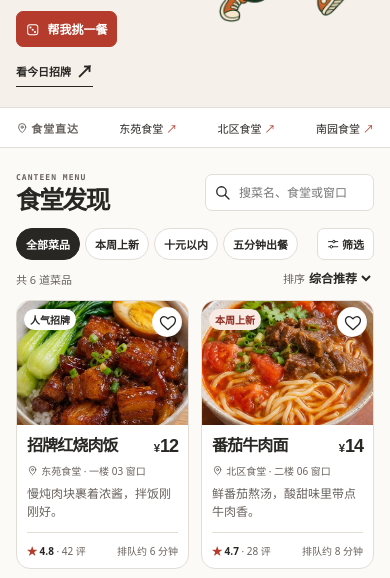
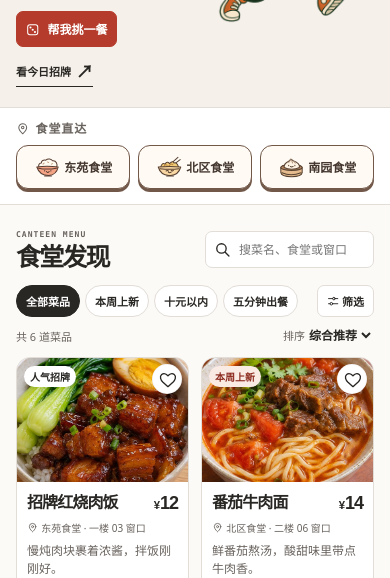
Before and after one commit to Acerinka/campus-fanpiao, a plain HTML site: page index.html in a window 390 px wide. Shown: the part 246-824 px from the top of the page. Drawn offline with Linux system fonts and the light colour scheme.

Commit message:
Give each canteen shortcut an illustrated pressable button

```diff
--- a/app.js
+++ b/app.js
@@ -36,6 +36,7 @@ function render(){
  const items=list(),n=Object.keys(initial).filter(k=>filters[k]!=='不限').length;
  el('saved-count').textContent=saved.length?`(${saved.length})`:'';
  el('hero').hidden=savedView;
+ document.querySelectorAll('[data-hall]').forEach(button=>button.setAttribute('aria-pressed',String(button.dataset.hall===filters.hall)));
  el('menuheading').textContent=savedView?'想吃清单':'食堂发现';
  el('section-kicker').textContent=savedView?'MY SHORTLIST':'CANTEEN MENU';
  for(const name of ['discover','saved'])el('nav-'+name).classList.toggle('active',(name==='saved')===savedView);
--- a/index.html
+++ b/index.html
@@ -4,7 +4,7 @@
   <meta charset="utf-8"><meta name="viewport" content="width=device-width,initial-scale=1,viewport-fit=cover">
   <meta name="theme-color" content="#fcfaf7"><meta name="description" content="饭票校园食堂点评，按口味、预算和等候时间找到今天想吃的那道菜。">
   <title>饭票 · 校园食堂点评</title>
-  <link rel="icon" href="icon.svg?v=3" type="image/svg+xml"><link rel="stylesheet" href="style.css?v=4"><script defer src="app.js?v=4"></script>
+  <link rel="icon" href="icon.svg?v=3" type="image/svg+xml"><link rel="stylesheet" href="style.css?v=5"><script defer src="app.js?v=5"></script>
 </head>
 <body>
 <header><div class="navwrap"><a class="brand" href="#discover" aria-label="饭票首页"><img src="icon.svg?v=3" alt=""><span><strong>饭票</strong><small>FANPIAO</small></span></a>
@@ -21,7 +21,12 @@
     </div>
     <div class="mascot" aria-hidden="true"><img src="lunch-runner.png" alt="" fetchpriority="high"></div>
   </div></div>
-  <div class="hall-strip"><div class="hall-inner"><span class="hall-label"><i data-i="pin"></i> 食堂直达</span><button data-hall="东苑">东苑食堂 <span>↗</span></button><button data-hall="北区">北区食堂 <span>↗</span></button><button data-hall="南园">南园食堂 <span>↗</span></button></div></div>
+  <div class="hall-strip"><div class="hall-inner" role="group" aria-labelledby="hall-title">
+    <span class="hall-label" id="hall-title"><i data-i="pin"></i>食堂直达</span>
+    <button class="hall-button" data-hall="东苑"><img src="hall-rice.svg" alt="">东苑食堂<span aria-hidden="true">›</span></button>
+    <button class="hall-button" data-hall="北区"><img src="hall-noodles.svg" alt="">北区食堂<span aria-hidden="true">›</span></button>
+    <button class="hall-button" data-hall="南园"><img src="hall-steamer.svg" alt="">南园食堂<span aria-hidden="true">›</span></button>
+  </div></div>
 </section>
 <section class="menu" id="menu" aria-labelledby="menuheading"><div class="sectionhead"><div class="section-title"><div><div class="eyebrow" id="section-kicker">CANTEEN MENU</div><h2 id="menuheading">食堂发现</h2></div></div><label class="search"><i data-i="search"></i><input id="search" type="search" placeholder="搜菜名、食堂或窗口" aria-label="搜菜名、食堂或窗口"></label></div>
 <div class="filters"><div id="chips" class="chips" aria-label="快捷筛选"></div><button id="filter-open" class="filterbtn"><i data-i="sliders"></i><span>筛选</span></button></div>
--- a/style.css
+++ b/style.css
@@ -55,11 +55,15 @@ h1 em { color: var(--accent); font-style: normal }
 .mascot { height: clamp(300px,25.5vw,385px); position: relative; display: grid; place-items: center }
 .mascot img { display: block; width: 92%; height: 88%; position: absolute; inset: 6% 4%; object-fit: contain; filter: saturate(.75) }
 .hall-strip { background: var(--paper); color: var(--ink); border-block: 1px solid var(--rule) }
-.hall-inner { gap: clamp(20px, 4.5vw, 72px); min-height: 43px }
+.hall-inner { display: grid; grid-template-columns: auto repeat(3,minmax(0,1fr)); gap: 14px; padding-block: 16px 19px }
 .hall-label { color: var(--muted); gap: 6px; font-size: 12px; font-weight: 750; letter-spacing: .08em }
-.hall-inner button { gap: 12px; padding: 9px 0; color: var(--ink); font-size: 13px }
-.hall-inner button span { color: var(--accent); font-family: Arial, sans-serif }
-.hall-inner button:hover { color: var(--accent); text-decoration: underline }
+.hall-label { margin-right: 12px }
+.hall-button { --edge: #725849; min-height: 47px; gap: 10px; padding: 4px 14px; border: 1.5px solid var(--edge); border-radius: 15px; background: #fffaf4; color: #44372f; box-shadow: 0 3px 0 var(--edge); font-size: 15px; font-weight: 750; transition: transform .14s ease, box-shadow .14s ease, background-color .14s ease }
+.hall-button img { width: 38px; height: 36px; flex: none; transition: transform .18s ease }
+.hall-button span { margin-left: auto; font: 22px/1 Arial,sans-serif; color: #876958 }
+.hall-button[aria-pressed="true"] { background: #f9e3d8; border-color: var(--accent-deep); box-shadow: 0 1px 0 var(--accent-deep); transform: translateY(2px) }
+@media (hover:hover) { .hall-button:hover { background: #faece1 } .hall-button:hover img { transform: rotate(-7deg) } }
+.hall-button:active { transform: translateY(3px); box-shadow: none }
 main { background: var(--canvas) }
 .menu { padding: 34px 0 54px; min-height: 56vh; scroll-margin-top: 14px }
 .sectionhead, .filters, .resultmeta, .nameprice, .card-bottom { display: flex; align-items: center; justify-content: space-between; gap: 12px }
@@ -155,8 +159,11 @@ body:has(dialog[open]) { overflow: hidden }
   .redbtn { font-size: 13px; padding: 9px 12px }
   .featured { font-size: 11px; padding: 3px 0 }
   .mascot { height: 218px; margin-right: -12px }
-  .hall-inner { justify-content: space-between; min-height: 39px; gap: 6px }
-  .hall-label, .hall-inner button { font-size: 11px; gap: 3px }
+  .hall-inner { grid-template-columns: repeat(3,minmax(0,1fr)); gap: 8px; padding-block: 11px 15px }
+  .hall-label { grid-column: 1/-1; font-size: 12px }
+  .hall-button { justify-content: center; min-height: 44px; padding: 3px; gap: 3px; font-size: 12px; border-radius: 12px; white-space: nowrap }
+  .hall-button img { width: clamp(24px,7vw,34px); height: 30px }
+  .hall-button span { display: none }
   .menu { padding: 24px 0 34px }
   .section-title { gap: 7px }
   .sectionhead h2 { font-size: 25px }
```
Also changed, not shown: hall-noodles.svg (added), hall-rice.svg (added), hall-steamer.svg (added).
